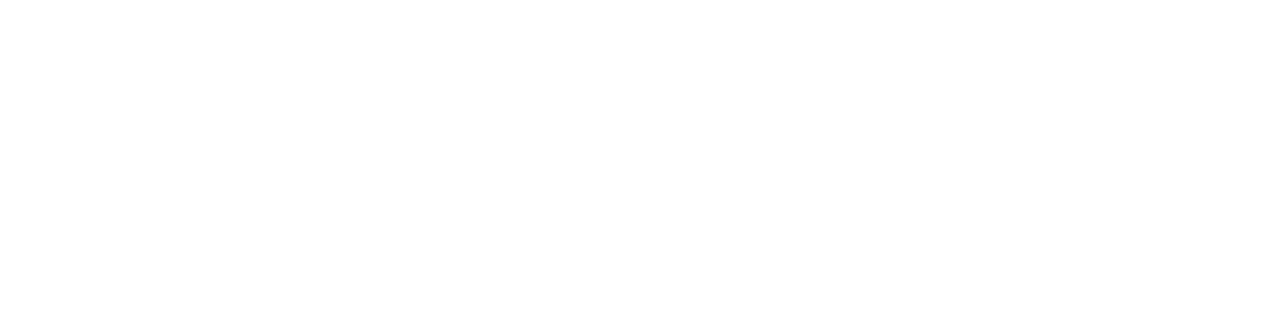
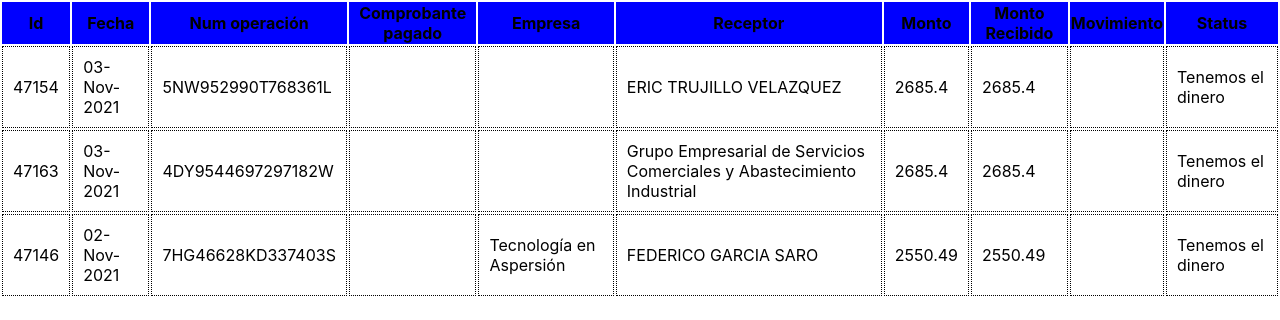
Before and after one commit to WilliamBIR/PagosBbva, a Next.js app: page / in a window 1280 px wide. Shown: the top 320 px of the page. Built offline with nearby package versions, Linux system fonts and the light colour scheme.

Commit message:
Tabla con datos mostrada

```diff
--- a/pages/components/Table.tsx
+++ b/pages/components/Table.tsx
@@ -15,10 +15,18 @@
     columns,
     data
   });
-
+  const styles = {
+    thead: {
+      backgroundColor: "blue"
+    },
+    td: {
+      padding: "10px",
+      border: "dotted 1px black"
+    }
+  };
   return (
     <table {...getTableProps()}>
-      <thead>
+      <thead style={styles.thead}>
         {headerGroups.map((headerGroup) => (
           <tr {...headerGroup.getHeaderGroupProps()}>
             {headerGroup.headers.map((column) => (
@@ -33,7 +41,7 @@
           return (
             <tr {...row.getRowProps()}>
               {row.cells.map((cell) => {
-                return <td {...cell.getCellProps()}>{cell.render("Cell")}</td>;
+                return <td {...cell.getCellProps()} style={styles.td} >{cell.render("Cell")}</td>;
               })}
             </tr>
           );
--- a/pages/index.js
+++ b/pages/index.js
@@ -1,9 +1,11 @@
 import Head from 'next/head'
 import Image from 'next/image'
 import styles from '../styles/Home.module.css'
-
+import React from 'react';
+import BasicTable from './components/Table'
 export default function Home() {
-  const columns=[
+  const columns=React.useMemo(
+    ()=>[
     {
       Header:"Id",
       accessor:"id",
@@ -43,15 +45,24 @@
     {
       Header:"Status",
       accessor:"status_pago_nombre",
-    },
-  ]
+    }
+  ],
+  []
+  );
 
+  const data= React.useMemo(
+    ()=>[
+    {"id":"47154","fecha":"2021-11-03 11:25:38","forma":"4","forma_pago_nombre":"Tarjeta de cr\u00e9dito","receptor":"7789","receptor_nombre":"ERIC TRUJILLO VELAZQUEZ","monto":"2685.4","monto_recibido":"2685.4","num_operacion":"5NW952990T768361L","cuenta_bancaria_movimiento":null,"cuenta_bancaria_movimiento_nombre":null,"status_pago":"1","status_pago_nombre":"Tenemos el dinero","comprobante_pagado":null,"empresa":null,"empresa_nombre":null,"fecha_qn":"03-Nov-2021"},
+    {"id":"47163","fecha":"2021-11-03 07:17:23","forma":"4","forma_pago_nombre":"Tarjeta de cr\u00e9dito","receptor":"7688","receptor_nombre":"Grupo Empresarial de Servicios Comerciales y Abastecimiento Industrial","monto":"2685.4","monto_recibido":"2685.4","num_operacion":"4DY9544697297182W","cuenta_bancaria_movimiento":null,"cuenta_bancaria_movimiento_nombre":null,"status_pago":"1","status_pago_nombre":"Tenemos el dinero","comprobante_pagado":null,"empresa":null,"empresa_nombre":null,"fecha_qn":"03-Nov-2021"},
+    {"id":"47146","fecha":"2021-11-02 07:08:24","forma":"4","forma_pago_nombre":"Tarjeta de cr\u00e9dito","receptor":"6526","receptor_nombre":"FEDERICO GARCIA SARO","monto":"2550.49","monto_recibido":"2550.49","num_operacion":"7HG46628KD337403S","cuenta_bancaria_movimiento":null,"cuenta_bancaria_movimiento_nombre":null,"status_pago":"1","status_pago_nombre":"Tenemos el dinero","comprobante_pagado":null,"empresa":"122647","empresa_nombre":"Tecnolog\u00eda en Aspersi\u00f3n","fecha_qn":"02-Nov-2021"}
+    ],[]
+  )
 
 
 
   return (
     <div>
-
+      <BasicTable columns={columns} data={data}/>
     </div>
   )
 }
```
